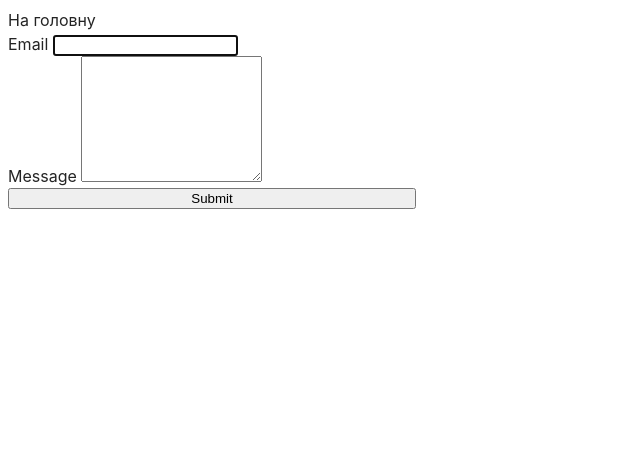
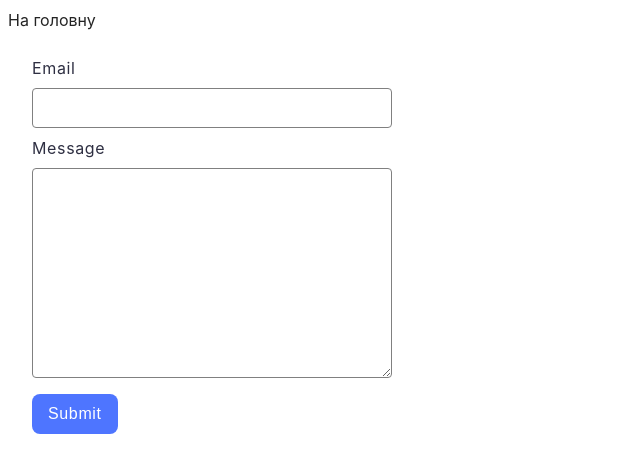
Before and after one commit to izzwerg/goit-js-hw-09, a website built with Vite: page src/2-form.html in a window 1280 px wide. Shown: the whole page, without its empty margins (0-640 px from the left). Built offline with nearby package versions, Linux system fonts and the light colour scheme.

Commit message:
form css

```diff
--- a/src/css/2-form.css
+++ b/src/css/2-form.css
@@ -2,4 +2,67 @@
   width: 408px;
   display: flex;
   flex-direction: column;
+  padding: 24px;
+  align-items: baseline;
 }
+
+.feedback-form label {
+  display: flex;
+  flex-direction: column;
+  gap: 8px;
+  width: 100%;
+  margin-bottom: 16px;
+  color: #2e2f42;
+  font-size: 16px;
+  font-weight: 400;
+  line-height: 1.5;
+  letter-spacing: 0.04em;
+}
+
+.feedback-form label:first-child {
+  margin-bottom: 8px;
+}
+
+.feedback-form label input {
+  height: 40px;
+}
+
+.feedback-form label input,
+.feedback-form label textarea {
+  border-radius: 4px;
+  border: 1px solid #808080;
+  padding: 8px 16px;
+  color: #2e2f42;
+  font-size: 16px;
+  font-weight: 400;
+  line-height: 1.5;
+  letter-spacing: 0.04em;
+  font-family: inherit;
+}
+
+.feedback-form label input:hover,
+.feedback-form label textarea:hover {
+  border: 1px solid #000;
+}
+
+.feedback-form label input:focus-visible,
+.feedback-form label textarea:focus-visible {
+  border: 1px solid #808080;
+  outline: none;
+}
+
+.feedback-form button {
+  padding: 8px 16px;
+  border: none;
+  border-radius: 8px;
+  background: #4e75ff;
+  color: #fff;
+  font-size: 16px;
+  font-weight: 500;
+  line-height: 1.5;
+  letter-spacing: 0.04em;
+}
+
+.feedback-form button:hover {
+  background: #6c8cff;
+}
--- a/src/css/styles.css
+++ b/src/css/styles.css
@@ -21,3 +21,7 @@
   -moz-osx-font-smoothing: grayscale;
   -webkit-text-size-adjust: 100%;
 }
+
+* {
+  box-sizing: border-box;
+}
```
